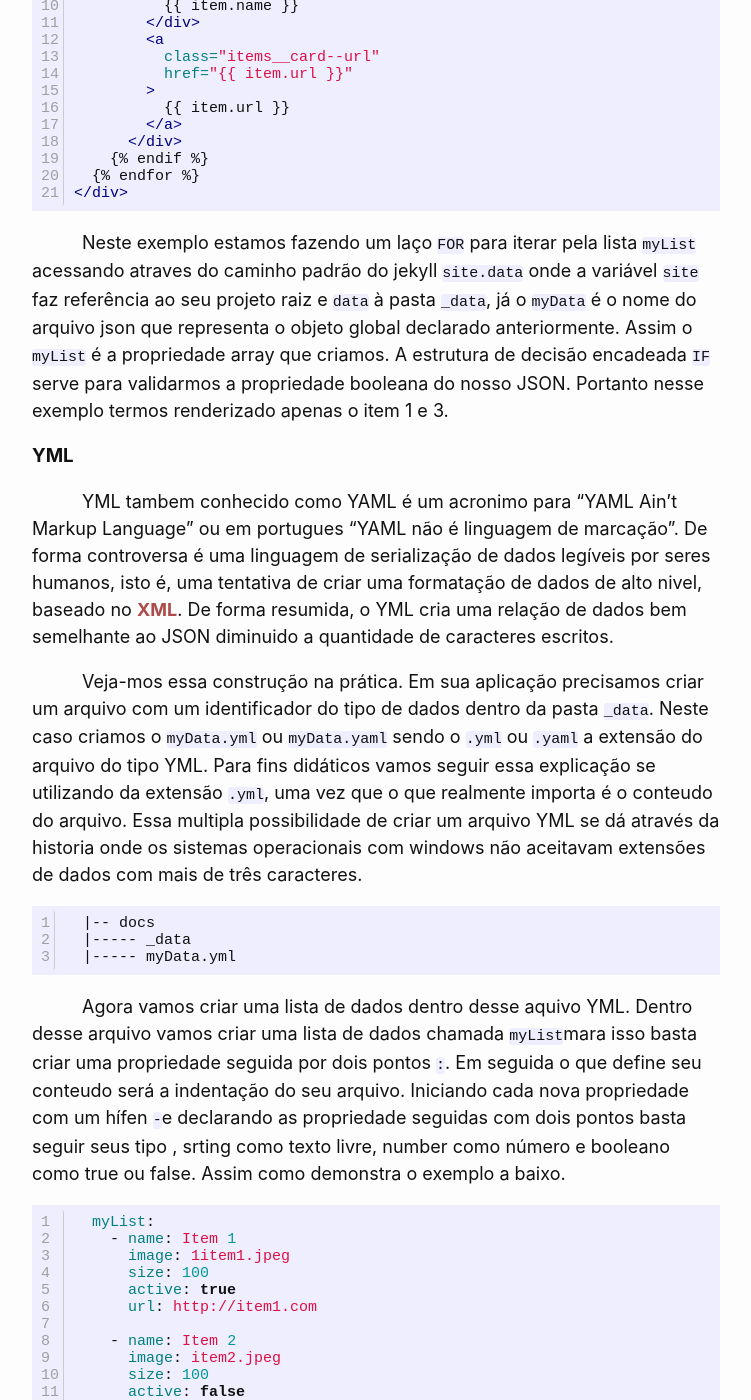
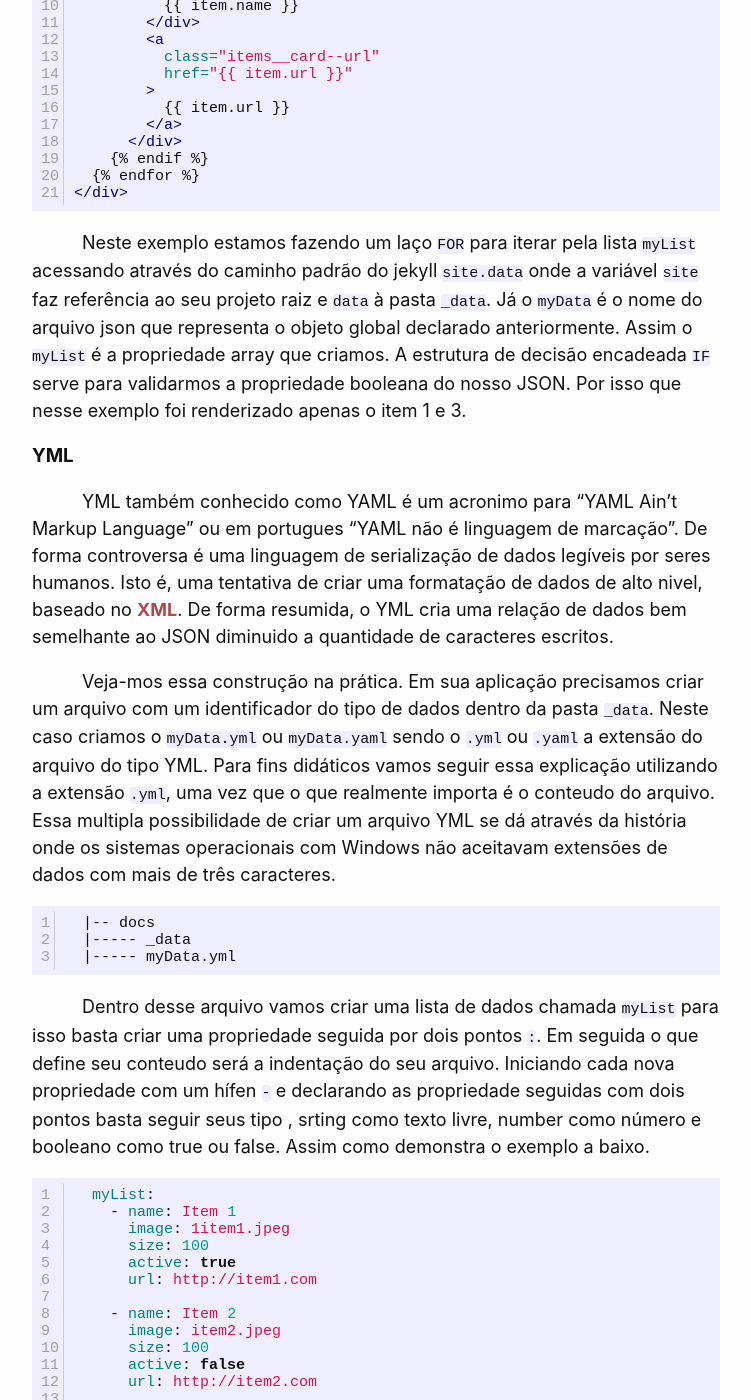
Before and after one commit to MuseuComputacao/museucomputacao.github.io, a Jekyll site: the page built from docs/_posts/2021-09-07-data-with-jekyll.md, in a window 1280 px wide and 1400 px high, scrolled down 2825 px. Shown: the whole window, without its empty margins (178-929 px from the left). Built offline with Jekyll 4.4.1, drawn with Linux system fonts in a browser that asks for light colours; nearby versions of some CDN libraries; some of the changed text lies outside the part shown.

Commit message:
refactor(_posts/2021-09-07-data-with-jekyll.md): syntaxe correction

```diff
--- a/docs/_posts/2021-09-07-data-with-jekyll.md
+++ b/docs/_posts/2021-09-07-data-with-jekyll.md
@@ -14,7 +14,7 @@ image: "2021-09-07-data-with-jekyll.jpeg"
 
 Para começarmos é importante entender o fluxo convencional de distribuição de dados dentro da web. É comum entrarmos em e-commerces e vermos diversos textos e listagens de produtos de forma de cards ou blocos de informação. Na maioria dessas plataformas existe uma API (Application Programming Interface ou em português "Interface de programação de aplicações"), por traz que se conecta a um banco de dados e gerencia essa informação apresentada ao usuário final. Ou seja, cada produto que você visualiza em um site possui uma representação em um banco de dados que pode ser uma linha em uma tabela (caso o banco seja no formato relacional [SQL](https://pt.wikipedia.org/wiki/Banco_de_dados_relacional)). Em seguida esse dado é enviado para a interface ([ Frontend ](https://pt.wikipedia.org/wiki/Front-end_e_back-end)) renderiza-lo podendo ser um modelo de informação como um JSON um YML ou até um CSV. Na maioria das vezes como é o caso de uma API com [Ruby on Rails](https://guides.rubyonrails.org) pode assim retornar uma lista de JSON. Neste sentido, portanto, vamos iterar por essa lista e renderizar separadamente cada informação da mesma usando uma estrutura de repetição como por exemplo um laço for do [liquid](https://shopify.github.io/liquid/).
 
-Contudo, **no jekyll não precisamos criar uma mega estrutura de API e Banco de Dados. Esse framework se utiliza de um gerenciamento de dados estáticos atraves de arquivos fixos.** Aqui, portanto, toda essa lógica convencional da web é simplificada para algo mais enxuto uma vez que uma aplicação em Jekyll não pressupõe uma interação de [big data](https://pt.wikipedia.org/wiki/Big_data) ( mesmo não sendo um impeditivo usá-lo para esse fim). Nesse sentido temos em sua árvore de arquivos uma pasta chamada `_data`. Nela podemos adicionar arquivos de transmissão de informação de diversos tipos, podendo assim acessa-los nos nossos `_layouts` e `_includes`.
+Contudo, **no jekyll não precisamos criar uma mega estrutura de API e Banco de Dados. Esse framework se utiliza de um gerenciamento de dados estáticos através de arquivos fixos.** Aqui, portanto, toda essa lógica convencional da web é simplificada para algo mais enxuto uma vez que uma aplicação em Jekyll não pressupõe uma interação de [big data](https://pt.wikipedia.org/wiki/Big_data) ( mesmo não sendo um impeditivo usá-lo para esse fim). Nesse sentido temos em sua árvore de arquivos uma pasta chamada `_data`. Nela podemos adicionar arquivos de transmissão de informação de diversos tipos, podendo assim acessa-los nos nossos `_layouts` e `_includes`.
 
 ### JSON
 
@@ -31,7 +31,7 @@ Sua aplicação é bem simples precisamos criar um arquivo com  um identificador
 
 {% endhighlight %}
 
-Agora devemos criar uma lista de JSON dentro desse aquivo. Para isso precismos entender a sintaxe JSON. Dentro do arquivo precisamos declarar um objeto global que será identificado atraves do uso de chaves `{}`. As propriedades desse objeto serão identificadas com aspas mais o nome da propriedade seguido por dois pontos `"myList":`. Feito isso atribuimos um valor para essa propriedade, neste caso estamos criando um array de objetos e para isso identificamos um array ou lista com o sinal de colchetes `[]` dentro da lista seguimos a mesma lógica anterior para declarar objetos como demonstra o exemplo.
+Agora devemos criar uma lista de JSON dentro desse aquivo. Para isso precismos entender a sintaxe JSON. Dentro do arquivo precisamos declarar um objeto global que será identificado através do uso de chaves `{}`. As propriedades desse objeto serão identificadas com aspas mais o nome da propriedade seguido por dois pontos `"myList":`. Feito isso atribuimos um valor para essa propriedade, neste caso estamos criando um array de objetos e para isso identificamos um array ou lista com o sinal de colchetes `[]` dentro da lista seguimos a mesma lógica anterior para declarar objetos como demonstra o exemplo.
 
 É importante também entender que os valores atribuidos a propriedades possuem seus tipos sendo: uma String identificada com aspas `"Seu Texto"`, booleanos com o texto `true` para verdeiro e `false` para falso. Number com numeros sem o uso das aspas `100`.
 
@@ -94,14 +94,14 @@ Agora que temos nosso arquivo JSON setado com os dados que precisamos renderizar
 {% endraw %}
 {% endhighlight %}
 
-Neste exemplo estamos fazendo um laço `FOR` para iterar pela lista `myList` acessando atraves do caminho padrão do jekyll `site.data` onde a variável `site` faz referência ao seu projeto raiz e `data` à pasta `_data`, já o `myData` é o nome do arquivo json que representa o objeto global declarado anteriormente. Assim o `myList` é a propriedade array que criamos. A estrutura de decisão encadeada `IF` serve para validarmos a propriedade booleana do nosso JSON. Portanto nesse exemplo termos renderizado apenas o item 1 e 3.
+Neste exemplo estamos fazendo um laço `FOR` para iterar pela lista `myList` acessando através do caminho padrão do jekyll `site.data` onde a variável `site` faz referência ao seu projeto raiz e `data` à pasta `_data`. Já o `myData` é o nome do arquivo json que representa o objeto global declarado anteriormente. Assim o `myList` é a propriedade array que criamos. A estrutura de decisão encadeada `IF` serve para validarmos a propriedade booleana do nosso JSON. Por isso que nesse exemplo foi renderizado apenas o item 1 e 3.
 
 
 ### YML
 
-YML tambem conhecido como YAML é um acronimo para "YAML Ain't Markup Language" ou em portugues  "YAML não é linguagem de marcação". De forma controversa é uma linguagem de serialização de dados legíveis por seres humanos, isto é, uma tentativa de criar uma formatação de dados de alto nivel, baseado no [XML](https://pt.wikipedia.org/wiki/XML). De forma resumida, o YML cria uma relação de dados bem semelhante ao JSON diminuido a quantidade de caracteres escritos.
+YML também conhecido como YAML é um acronimo para "YAML Ain't Markup Language" ou em portugues "YAML não é linguagem de marcação". De forma controversa é uma linguagem de serialização de dados legíveis por seres humanos. Isto é, uma tentativa de criar uma formatação de dados de alto nivel, baseado no [XML](https://pt.wikipedia.org/wiki/XML). De forma resumida, o YML cria uma relação de dados bem semelhante ao JSON diminuido a quantidade de caracteres escritos.
 
-Veja-mos essa construção na prática. Em sua aplicação precisamos criar um arquivo com  um identificador do tipo de dados dentro da pasta `_data`. Neste caso criamos o `myData.yml` ou `myData.yaml` sendo o `.yml` ou `.yaml` a extensão do arquivo do tipo YML. Para fins didáticos vamos seguir essa explicação se utilizando da extensão `.yml`, uma vez que o que realmente importa é o conteudo do arquivo. Essa multipla possibilidade de criar um arquivo YML se dá através da historia onde os sistemas operacionais com windows não aceitavam extensões de dados com mais de três caracteres.
+Veja-mos essa construção na prática. Em sua aplicação precisamos criar um arquivo com  um identificador do tipo de dados dentro da pasta `_data`. Neste caso criamos o `myData.yml` ou `myData.yaml` sendo o `.yml` ou `.yaml` a extensão do arquivo do tipo YML. Para fins didáticos vamos seguir essa explicação utilizando a extensão `.yml`, uma vez que o que realmente importa é o conteudo do arquivo. Essa multipla possibilidade de criar um arquivo YML se dá através da história onde os sistemas operacionais com Windows não aceitavam extensões de dados com mais de três caracteres.
 
 {% highlight bash linenos %}
 
@@ -112,7 +112,7 @@ Veja-mos essa construção na prática. Em sua aplicação precisamos criar um a
 {% endhighlight %}
 
 
-Agora vamos criar uma lista de dados dentro desse aquivo YML. Dentro desse arquivo vamos criar uma lista de dados chamada `myList`mara isso basta criar uma propriedade seguida por dois pontos `:`. Em seguida o que define seu conteudo será a indentação do seu arquivo. Iniciando cada nova propriedade com um hífen `-`e declarando as propriedade seguidas com dois pontos basta seguir seus tipo , srting como texto livre, number como número e booleano como true ou false. Assim como demonstra o exemplo a baixo.
+ Dentro desse arquivo vamos criar uma lista de dados chamada `myList` para isso basta criar uma propriedade seguida por dois pontos `:`. Em seguida o que define seu conteudo será a indentação do seu arquivo. Iniciando cada nova propriedade com um hífen `-` e declarando as propriedade seguidas com dois pontos basta seguir seus tipo , srting como texto livre, number como número e booleano como true ou false. Assim como demonstra o exemplo a baixo.
 
 
 {% highlight yml linenos %}
@@ -164,12 +164,12 @@ Agora assim como no JSON podemos fazer um laço de interação `FOR` seguido por
 {% endraw %}
 {% endhighlight %}
 
-Neste exemplo estamos fazendo um laço `FOR` para iterar pela lista `myList` acessando atraves do caminho padrão do jekyll `site.data` onde a variável `site` faz referência ao seu projeto raiz e `data` à pasta `_data`, já o `myData` é o nome do arquivo yml que representa o objeto global declarado anteriormente. Assim o `myList` é a propriedade array que criamos. A estrutura de decisão encadeada `IF` serve para validarmos a propriedade booleana do nosso JSON. Portanto nesse exemplo termos renderizado apenas o item 1 e 3.
+Neste exemplo estamos fazendo um laço `FOR` para iterar pela lista `myList` acessando através do caminho padrão do jekyll `site.data` onde a variável `site` faz referência ao seu projeto raiz e `data` à pasta `_data`. Já o `myData` é o nome do arquivo yml que representa o objeto global declarado anteriormente. Assim o `myList` é a propriedade array que criamos. A estrutura de decisão encadeada `IF` serve para validarmos a propriedade booleana do nosso JSON. Por isso que nesse exemplo foi renderizado apenas o item 1 e 3.
 
 
 ### CSV
 
-CSV é um dos formatos de dados mais comuns para pessoas fora da computação e pode ser que seu projeto receba uma quantidade de dados consideravel nesse formato. Essencialmente CSV significa "comma-separated values" ou em português "valores separados por vírgula", onde a primeira linha define cada coluna campo, separado por vírgula, e cada linha subsequente define o valor específico para determinada coluna, tambem separados por vírgula. Como em uma tabela de [Microsoft Excel](https://pt.wikipedia.org/wiki/Microsoft_Excel) ou [LibreOffice Calc](https://pt.wikipedia.org/wiki/Microsoft_Excel).
+CSV é um dos formatos de dados mais comuns para pessoas fora da computação e pode ser que seu projeto receba uma quantidade de dados consideravel nesse formato. Essencialmente CSV significa "comma-separated values" ou em português "valores separados por vírgula", onde a primeira linha define cada coluna campo, separado por vírgula, e cada linha subsequente define o valor específico para determinada coluna, também separados por vírgula. Como em uma tabela de [Microsoft Excel](https://pt.wikipedia.org/wiki/Microsoft_Excel) ou [LibreOffice Calc](https://pt.wikipedia.org/wiki/Microsoft_Excel).
 Sendo assim como demostra a tabela exemplo. Podemos traduzi-la em sintaxe CSV da seguinte forma:
 
 ##### Exemplo arquivo .csv
@@ -197,7 +197,7 @@ Sendo assim em sua aplicação precisamos criar um arquivo com  um identificador
 
 {% endhighlight %}
 
-Agora para renderizarmos nossos dados temos que entender uma particularidade do arquivo CSV. Uma vez que o mesmo é pensado para o uso de tabelas devemos verificar a primeira linha do arquivo antes de fazermos um laço de repetição `FOR` para obtermos o mesmo resultado que tivemos no `JSON`e no `YML`. Sendo assim podemos ver os detalhes do arquivo usando um filtro do [liquid](https://shopify.github.io/liquid/) o `inspect` que nos retornará uma lista de objetos mostrando como o arquivo csv indexa seus dados para isso escreva o código abaixo em algum layout do jekyll.
+Agora para renderizarmos nossos dados temos que entender uma particularidade do arquivo CSV. Uma vez que o mesmo é pensado para o uso de tabelas devemos verificar a primeira linha do arquivo antes de fazermos um laço de repetição `FOR` para obtermos o mesmo resultado que tivemos no `JSON`e no `YML`. Sendo assim podemos ver os detalhes do arquivo usando um filtro do [liquid](https://shopify.github.io/liquid/) o `inspect` que nos retornará uma lista de objetos mostrando como o arquivo csv indexa seus dados. Para isso escreva o código abaixo em algum layout do jekyll.
 
 ##### Código
 {% highlight liquid linenos %}
@@ -262,9 +262,9 @@ Com isso podemos compreender de forma mais clara como a primeira linha se relaci
 {% endraw %}
 {% endhighlight %}
 
-Neste exemplo portanto estamos fazendo um laço `FOR` para iterar pelo arquivo myData.csv acessando atraves do caminho padrão do jekyll `site.data` onde a variável `site` faz referência ao seu projeto raiz e `data` à pasta `_data`, já o `myData` é o nome do arquivo csv que representa sua "tabela" de dados. A estrutura de decisão encadeada `IF` serve para validarmos a propriedade ativo do nosso csv. Portanto nesse exemplo termos renderizado apenas o item 1 e 3.
+Neste exemplo portanto estamos fazendo um laço `FOR` para iterar pelo arquivo myData.csv acessando através do caminho padrão do jekyll `site.data` onde a variável `site` faz referência ao seu projeto raiz e `data` à pasta `_data`, já o `myData` é o nome do arquivo csv que representa sua "tabela" de dados. A estrutura de decisão encadeada `IF` serve para validarmos a propriedade ativo do nosso csv. Por isso que nesse exemplo foi renderizado apenas o item 1 e 3.
 
 
 ### Conclusão
 
-Nesse post aprendemos a lidar com dados no framework jekyll utilizando três tipos de arquivos o [YML]({{site.url}}/{{ page.url}}/#yml), [JSON]({{site.url}}/{{ page.url}}/#json) e o [CSV]({{site.url}}/{{ page.url}}/#csv). É importante compreendermos que não existem apenas essas formas de aplicar dados no Jekyll e que os métodos e conhecimentos desses tipos de arquivos não são exclusivos do jekyll, do liquid ou do ruby. A lógica por traz desse processo de interação de dados dentro de uma arquivo ou resposta de uma api pode ser aplicado em n linguagens de programação e frameworks web. Portando agora fica nas suas mão decidir qual formato de armazenamento de dados se adequa mais ao problema que você esta tentando resolver. Para ficar ligado em mais posts como esse considerar assinar nosso [feed]({{site.url}}/feed.xml) ou a nossa [seção de posts]({{site.url}}/posts/#jekyll).
+Nesse post aprendemos a lidar com dados no framework jekyll utilizando três tipos de arquivos o [YML]({{site.url}}/{{ page.url}}/#yml), [JSON]({{site.url}}/{{ page.url}}/#json) e o [CSV]({{site.url}}/{{ page.url}}/#csv). É importante compreendermos que não existem apenas essas formas de aplicar dados no Jekyll, e que os métodos e conhecimentos desses tipos de arquivos não são exclusivos do jekyll, do liquid ou do ruby. A lógica por traz desse processo de interação de dados dentro de uma arquivo ou resposta de uma api pode ser aplicado em n linguagens de programação e frameworks web. Portando agora fica nas suas mãos decidir qual formato de armazenamento de dados se adequa mais ao problema que você esta tentando resolver. Para ficar ligado em mais posts como esse considere assinar nosso [feed]({{site.url}}/feed.xml) ou acessar a nossa [seção de posts do jekyll]({{site.url}}/posts/#jekyll).
```
Also changed, not shown: other parts of docs/_posts/2021-09-07-data-with-jekyll.md (+2 -2 lines), docs/_posts/2021-09-02-change-jekyll-theme.md (+1 -0 lines), docs/assets/images/posts/2021-09-02-change-jekyll-theme.webp (added).
